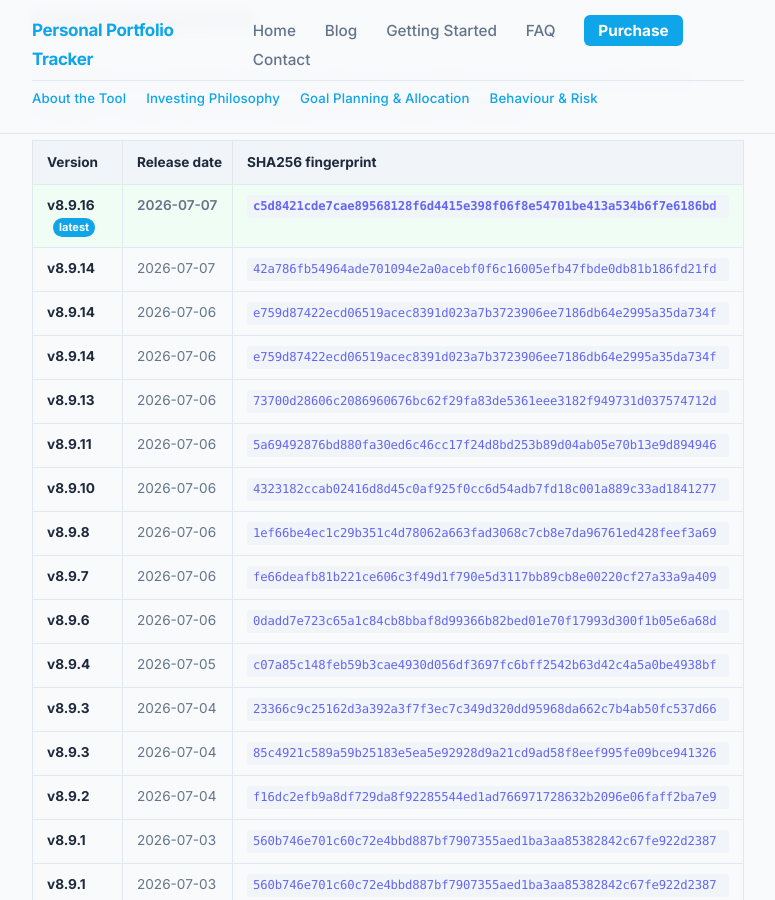
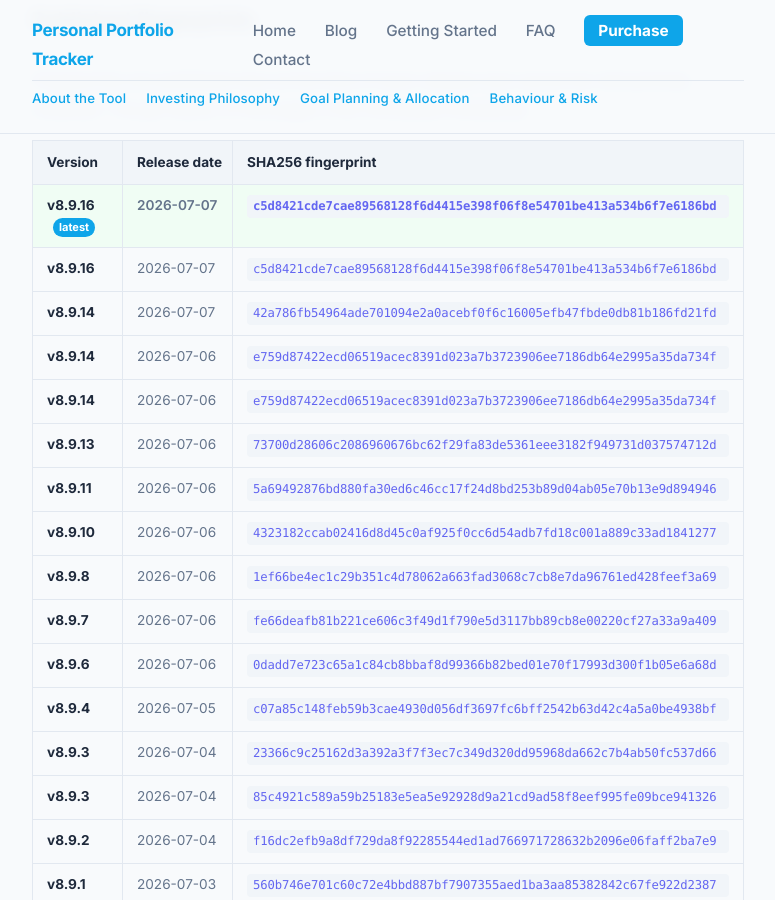
Before and after one commit to srikrishna2024/portfolio-tracker-blog, a Jekyll site: the page built from release-fingerprints/index.html, in a window 1280 px wide and 900 px high, scrolled down 1039 px. Shown: the whole window, without its empty margins (252-1027 px from the left). Built offline with Jekyll 4.4.1, drawn with Linux system fonts in a browser that asks for light colours.

Commit message:
release: add v8.9.16 fingerprint

```diff
--- a/release-fingerprints/index.html
+++ b/release-fingerprints/index.html
@@ -41,6 +41,11 @@
       <tbody>
         <tr class="fp-current">
           <td><strong>v8.9.16</strong> <span class="fp-badge">latest</span></td>
+          <td>2026-07-07</td>
+          <td><code class="fp-code">c5d8421cde7cae89568128f6d4415e398f06f8e54701be413a534b6f7e6186bd</code></td>
+        </tr>
+        <tr>
+          <td><strong>v8.9.16</strong></td>
           <td>2026-07-07</td>
           <td><code class="fp-code">c5d8421cde7cae89568128f6d4415e398f06f8e54701be413a534b6f7e6186bd</code></td>
         </tr>
```
